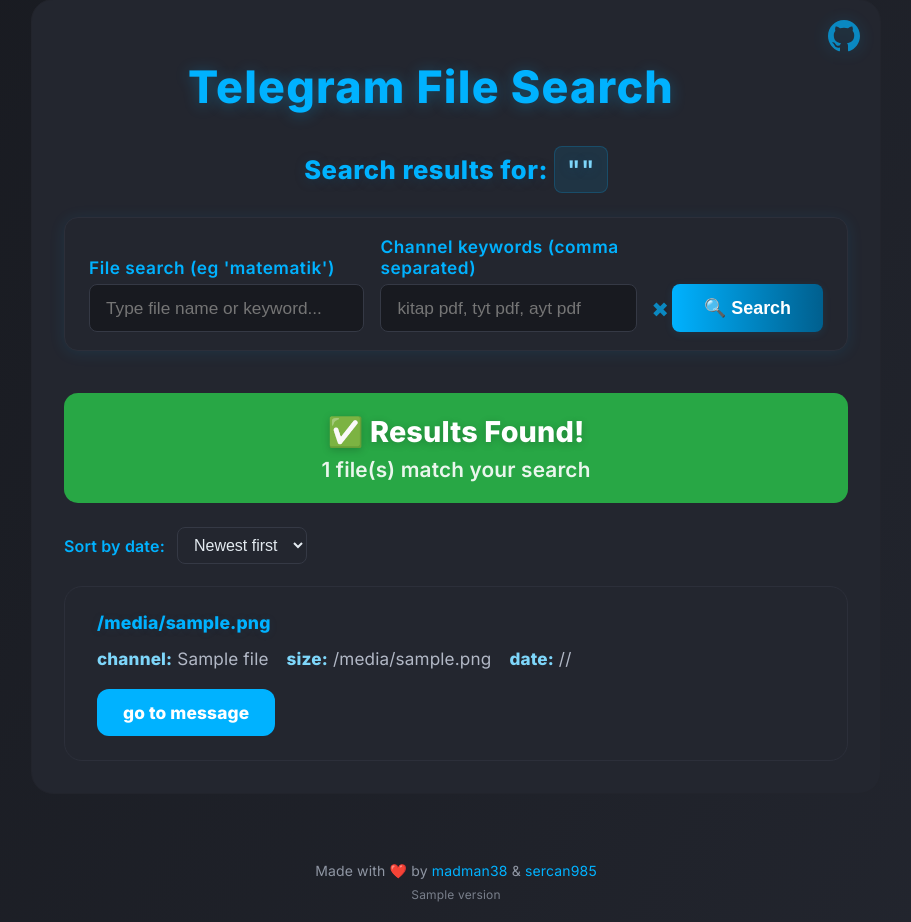
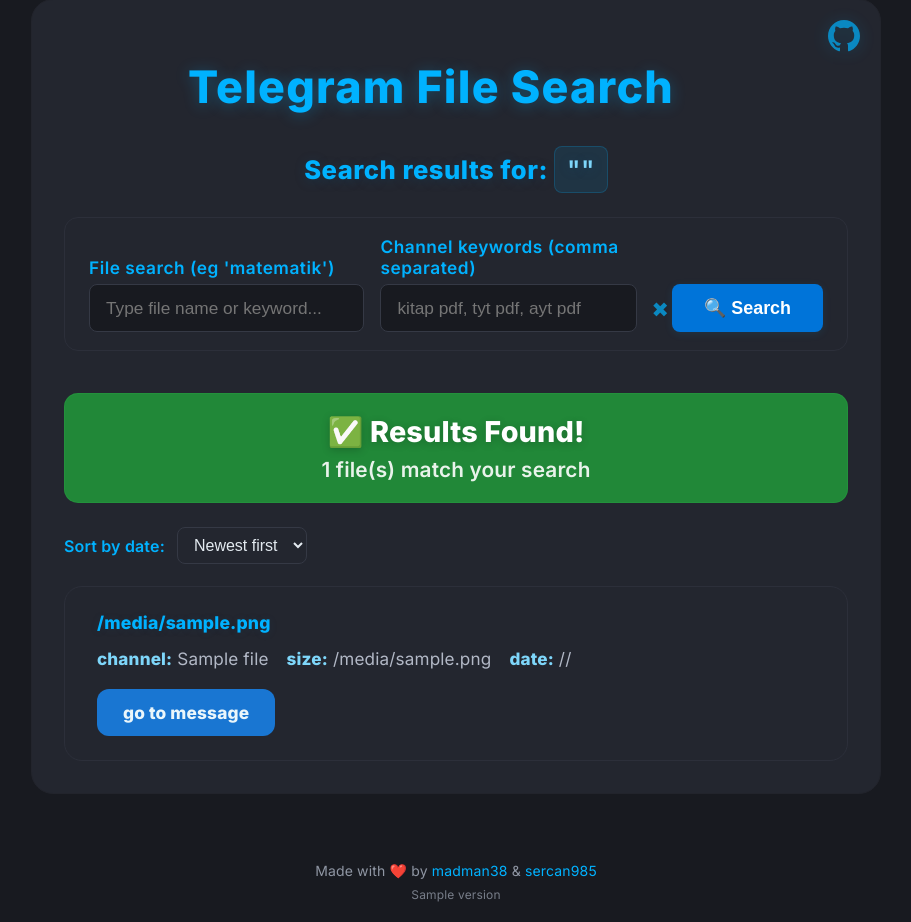
Before and after one commit to madman38/tg-mass-file-search, a Flask app: template templates/results.html in a window 1280 px wide. Shown: the part 49-971 px from the top of the page, without its empty margins (184-1095 px from the left). Run offline with Flask 2, Linux system fonts and the light colour scheme; the template is opened without the code that fills it: most values are stand-ins (such as "Sample title", 1, 10 or a date in 2020); parts of the project's set-up code (start-up, migrations or seed data) failed here and were passed over.

Commit message:
minor UI tweaks

```diff
--- a/app.py
+++ b/app.py
@@ -10,7 +10,7 @@
 from telethon.errors import BotMethodInvalidError, ChannelPrivateError, UserNotParticipantError, ChatAdminRequiredError
 
 # --- Version Info ---
-app_version = "v1.4.0"
+app_version = "v1.4.1"
 
 # --- Configuration ---
 load_dotenv()
--- a/templates/results.html
+++ b/templates/results.html
@@ -5,7 +5,7 @@
     <meta name="viewport" content="width=device-width, initial-scale=1.0">
     <title>search Results for "{{ query }}"</title>
 </head>
-<body style="background: linear-gradient(120deg, #181a20 0%, #23262f 100%); min-height: 100vh; margin: 0; font-family: 'Inter', 'Segoe UI', Arial, sans-serif; color: #eaf6fb; letter-spacing: 0.01em; overflow-x: hidden;">
+<body style="background: #181a20; min-height: 100vh; margin: 0; font-family: 'Inter', 'Segoe UI', Arial, sans-serif; color: #eaf6fb; letter-spacing: 0.01em; overflow-x: hidden;">
     <div class="container" style="max-width: 850px; margin: 48px auto; background: #23262f; padding: 40px 32px 32px 32px; border-radius: 22px; border: 1px solid #22242c; display: flex; flex-direction: column; align-items: stretch; width: calc(100% - 64px); box-sizing: border-box; position: relative;">
 
         <!-- GitHub Logo -->
@@ -31,7 +31,7 @@
         </div>
 
         {% if results %}
-            <div style="background: #28a745; border: 1px solid rgba(40, 167, 69, 0.3); border-radius: 14px; padding: 20px 28px; margin-bottom: 24px; text-align: center; word-wrap: break-word; overflow-wrap: break-word;">
+            <div style="background: #218838; border: 1px solid rgba(40, 167, 69, 0.3); border-radius: 14px; padding: 20px 28px; margin-bottom: 24px; text-align: center; word-wrap: break-word; overflow-wrap: break-word;">
                 <div style="color: #fff; font-size: 1.8em; font-weight: 800; margin-bottom: 8px; text-shadow: 0 2px 8px rgba(0,0,0,0.2);">✅ Results Found!</div>
                 <div style="color: rgba(255,255,255,0.9); font-size: 1.3em; font-weight: 600;">{{ results|length }} file(s) match your search</div>
             </div>
@@ -55,7 +55,7 @@
                     </div>
                     <div class="action-links" style="margin-top: 20px; display: flex; gap: 14px; flex-wrap: wrap;">
                         {% if file.telegram_message_link %}
-                            <a href="{{ file.telegram_message_link }}" class="telegram-link" target="_blank" style="background: #00b2ff; color: #fff; padding: 13px 26px; text-decoration: none; border-radius: 12px; font-size: 1.08em; font-weight: 700; transition: background 0.2s; word-wrap: break-word; overflow-wrap: break-word; min-width: 0; flex-shrink: 0;">go to message</a>
+                            <a href="{{ file.telegram_message_link }}" class="telegram-link" target="_blank" style="background: #1976d2; color: #b2b8c6; padding: 13px 26px; text-decoration: none; border-radius: 12px; font-size: 1.08em; font-weight: 700; transition: background 0.2s; word-wrap: break-word; overflow-wrap: break-word; min-width: 0; flex-shrink: 0;">go to message</a>
                         {% endif %}
                     </div>
                 </div>
@@ -224,6 +224,8 @@
         .telegram-link {
             min-width: 0 !important;
             flex-shrink: 0 !important;
+            background: #1976d2 !important;
+            color: #eaf6fb !important;
         }
     </style>
 
--- a/templates/searchbar.html
+++ b/templates/searchbar.html
@@ -88,7 +88,7 @@
         align-items: flex-end;
         background: #23262f;
         border-radius: 14px;
-        box-shadow: 0 2px 16px rgba(0,178,255,0.10);
+        /* box-shadow removed for flat look */
         padding: 18px 24px;
         margin-bottom: 24px;
         border: 1px solid #2c2f3a;
@@ -137,7 +137,7 @@
         background-color: #23262f;
     }
     .modern-searchbar input[type="submit"] {
-        background: linear-gradient(90deg, #00b2ff 0%, #005f8e 100%);
+        background: #0074d9;
         color: #fff;
         padding: 0 32px;
         border: none;
```
